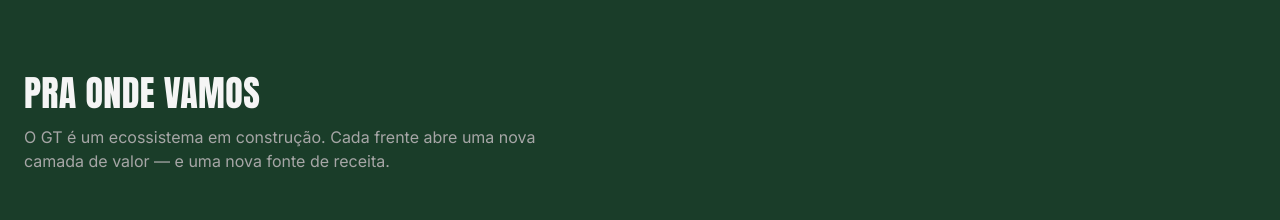
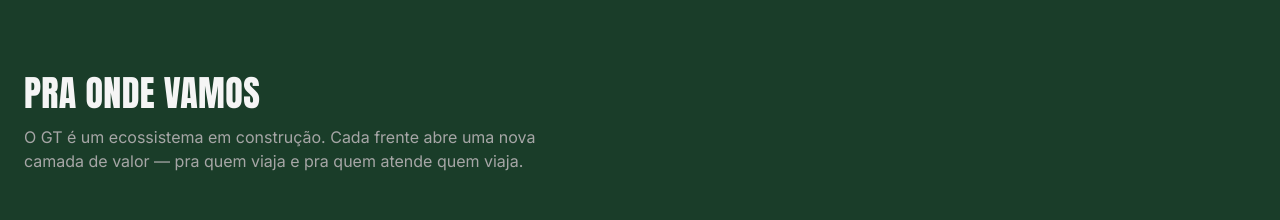
Before and after one commit to rangel2010/gtoverlander-site, a Next.js app: page /sobre in a window 1280 px wide. Shown: the part 2540-2760 px from the top of the page. Built offline with nearby package versions, Linux system fonts and the light colour scheme; no server answers.

Commit message:
fix(copy): remove fala interna de receita do /sobre

```diff
--- a/app/sobre/page.tsx
+++ b/app/sobre/page.tsx
@@ -177,7 +177,7 @@ export default function SobrePage() {
           </h2>
           <p className="text-gt-text-muted mb-12 max-w-xl font-sans">
             O GT é um ecossistema em construção. Cada frente abre uma nova
-            camada de valor — e uma nova fonte de receita.
+            camada de valor — pra quem viaja e pra quem atende quem viaja.
           </p>
 
           <div className="grid md:grid-cols-2 gap-6">
```
